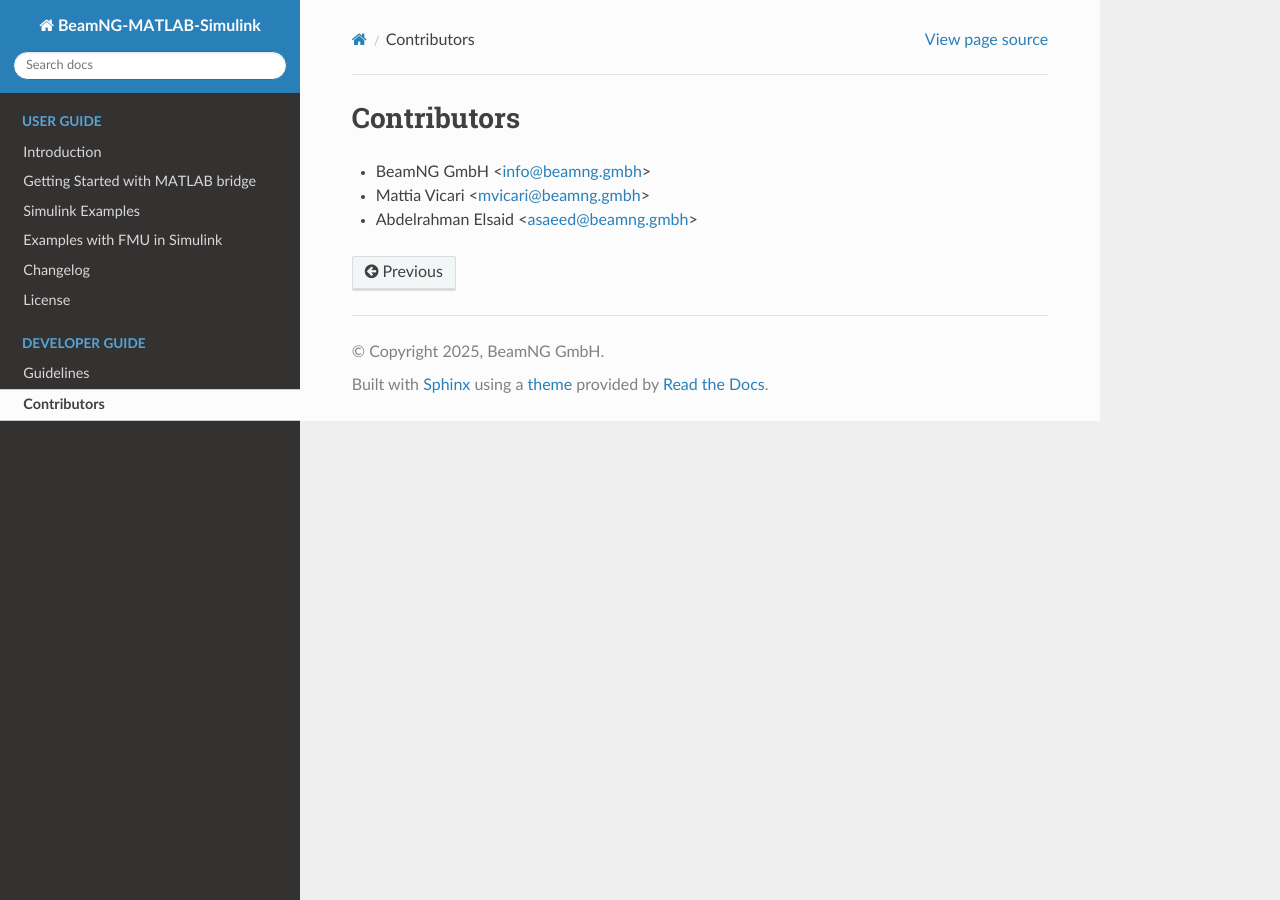
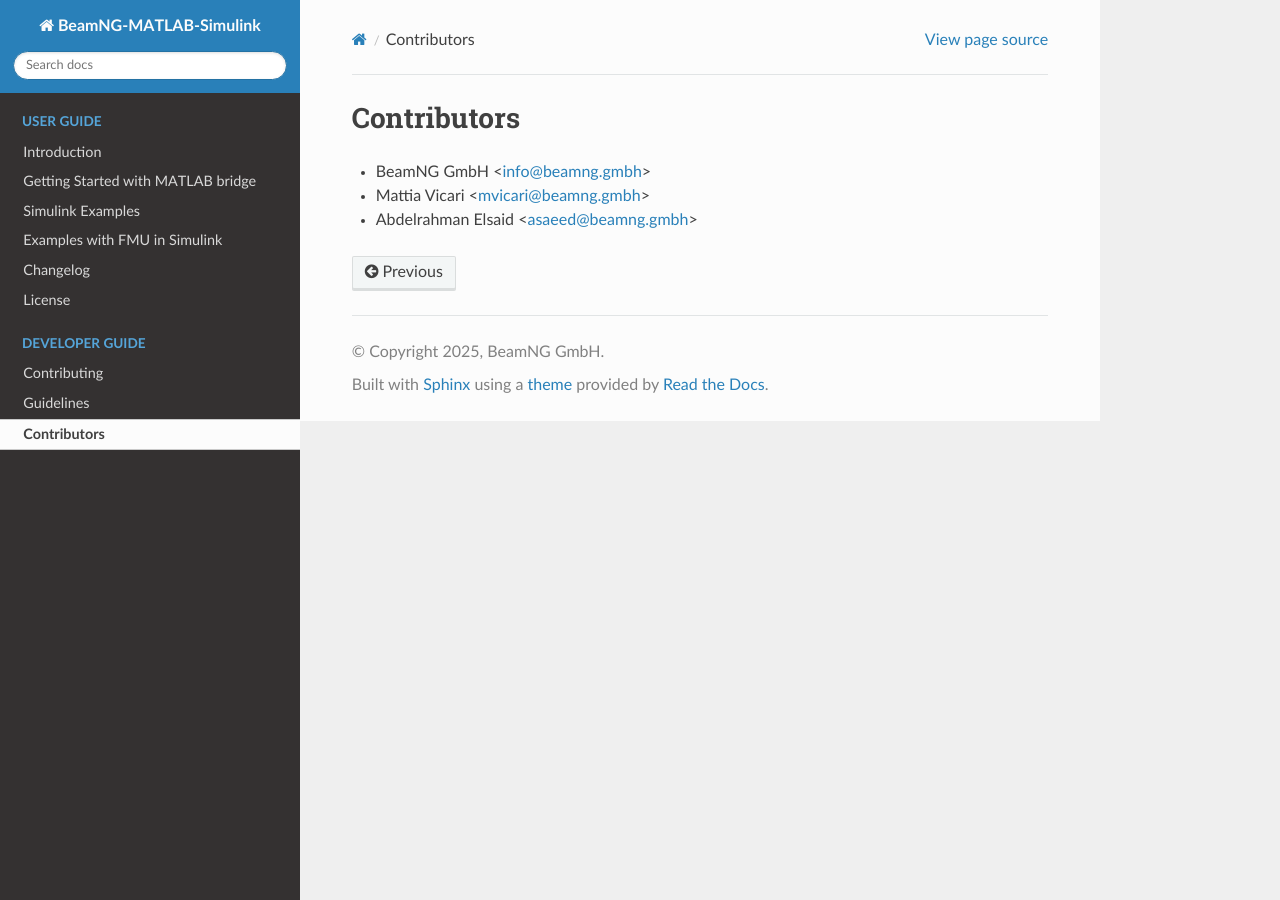
Before and after one commit to BeamNG/BeamNG-MATLAB-Simulink-integration, a Sphinx documentation site: the page built from docs/source/authors.rst, in a window 1280 px wide. Built offline with Sphinx 7.4.7 and the Read the Docs theme 3.1.0, drawn with Linux system fonts in a browser that asks for light colours.

Commit message:
Fix reference

```diff
--- a/docs/source/contributing.rst
+++ b/docs/source/contributing.rst
@@ -1,2 +1,2 @@
-.. include:: ../../contributing.md
+.. include:: ../../CONTRIBUTING.md
     :parser: myst_parser.sphinx_
```
